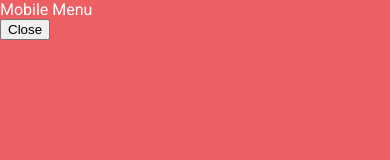
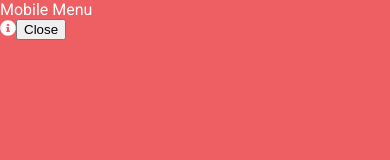
Before and after one commit to ldrobnik/react-animated-menu, a React (Create React App) app: page / in a window 390 px wide. Both pictures are taken after a click on the button "MENU". Shown: the top 160 px of the page. Built offline with nearby package versions, Linux system fonts and the light colour scheme.

Commit message:
Import relevant fontawesome icons into MobileMenu

```diff
--- a/src/components/Menus/MobileMenu/MobileMenu.js
+++ b/src/components/Menus/MobileMenu/MobileMenu.js
@@ -1,9 +1,20 @@
 import React from 'react';
+import {FontAwesomeIcon} from '@fortawesome/react-fontawesome';
+import {
+    faUserCircle,
+    faPlane,
+    faCreditCard,
+    faLifeRing,
+    faPhone,
+    faSignOutAlt,
+    faQuestionCircle,
+    faInfoCircle} from '@fortawesome/free-solid-svg-icons';
 
 function DesktopMenu(props) {
     return (
         <React.Fragment>
             <div>Mobile Menu</div>
+            <FontAwesomeIcon icon={faInfoCircle} transform={{ rotate: 0 }} />
             <button onClick={props.hideMenu}>Close</button>
         </React.Fragment>
     );
```
